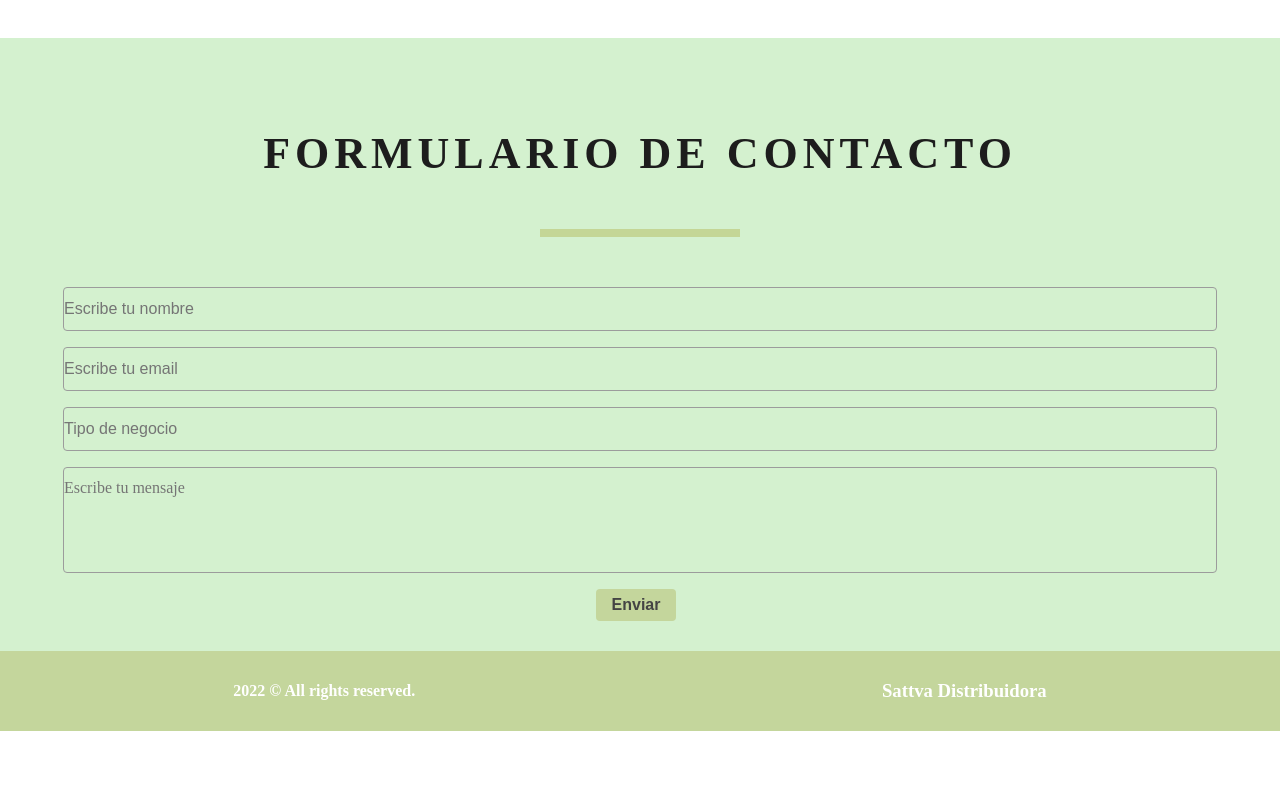
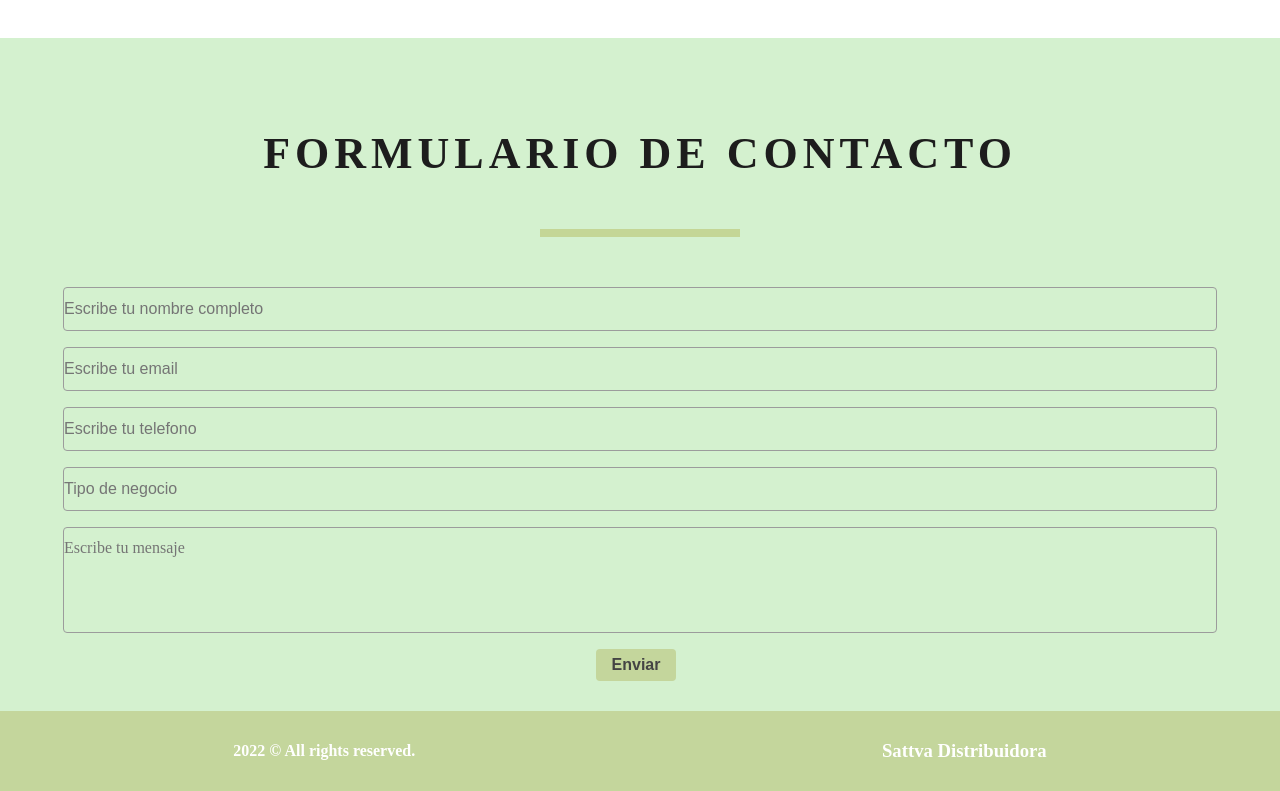
Before and after one commit to Gastonjz21/sattva, a React (Create React App) app: page / in a window 1280 px wide. Shown: the part 2870-3661 px from the top of the page. Before the commit the page ends 3601 px from the top, so only its background shows below. Built offline with nearby package versions, Linux system fonts and the light colour scheme.

Commit message:
Ajuste de formulario

```diff
--- a/public/index.html
+++ b/public/index.html
@@ -1,5 +1,5 @@
 <!DOCTYPE html>
-<html lang="en">
+<html lang="es">
   <head>
     <meta charset="utf-8" />
     <link rel="icon" href="%PUBLIC_URL%/favicon.ico" />
--- a/src/views/Home/Contact/ContactForm.js
+++ b/src/views/Home/Contact/ContactForm.js
@@ -6,6 +6,7 @@ import Message from "../../../components/Message"
 const initialForm = {
     name: "",
     email: "",
+    number: "",
     subject: "",
     comments: "",
 };
@@ -28,6 +29,10 @@ const validationsForm = (form) => {
     } else if (!regexEmail.test(form.email.trim())) {
         errors.email = "El campo 'Email' es incorrecto";
     }
+
+    if(!form.number.trim()) {
+      errors.number = "El campo 'Telefono' es requerido";
+  }
 
     if(!form.subject.trim()) {
         errors.subject = "El campo 'Tipo de negocio' es requerido";
@@ -69,7 +74,7 @@ const ContactForm = () => {
         <input
           type="text"
           name="name"
-          placeholder="Escribe tu nombre"
+          placeholder="Escribe tu nombre completo"
           onBlur={handleBlur}
           onChange={handleChange}
           value={form.name}
@@ -86,6 +91,18 @@ const ContactForm = () => {
           required
         />
         {errors.email && <p style={styles}>{errors.email}</p>}
+
+        <input
+          type="tel"
+          name="number"
+          placeholder="Escribe tu telefono"
+          onBlur={handleBlur}
+          onChange={handleChange}
+          value={form.number}
+          required
+        />
+        {errors.number && <p style={styles}>{errors.number}</p>}
+
         <input
           type="text"
           name="subject"
--- a/src/views/Home/Contact/contactform.css
+++ b/src/views/Home/Contact/contactform.css
@@ -8,6 +8,7 @@
 
 input[type="text"],
 input[type="email"],
+input[type="tel"],
 textarea {
   border: thin solid #9c9c9c;
   border-radius: 0.25rem;
--- a/src/views/Home/Landing/index.js
+++ b/src/views/Home/Landing/index.js
@@ -3,7 +3,7 @@ import "./landing.css";
 function Landing() {
   return (
     <>
-      <div id="banner" class="contain">
+      <div id="banner" className="contain">
         </div>
     </>
   );
--- a/src/views/NavBar/NavBar.js
+++ b/src/views/NavBar/NavBar.js
@@ -33,7 +33,7 @@ function NavBar() {
 
   return (
     <>
-    <div id="menu" class={color ? 'navegacion navegacion-bg' : 'navegacion'}>
+    <div id="menu" className={color ? 'navegacion navegacion-bg' : 'navegacion'}>
       <div className="inner">
         {Records &&
           Records.map((record) => {
```
